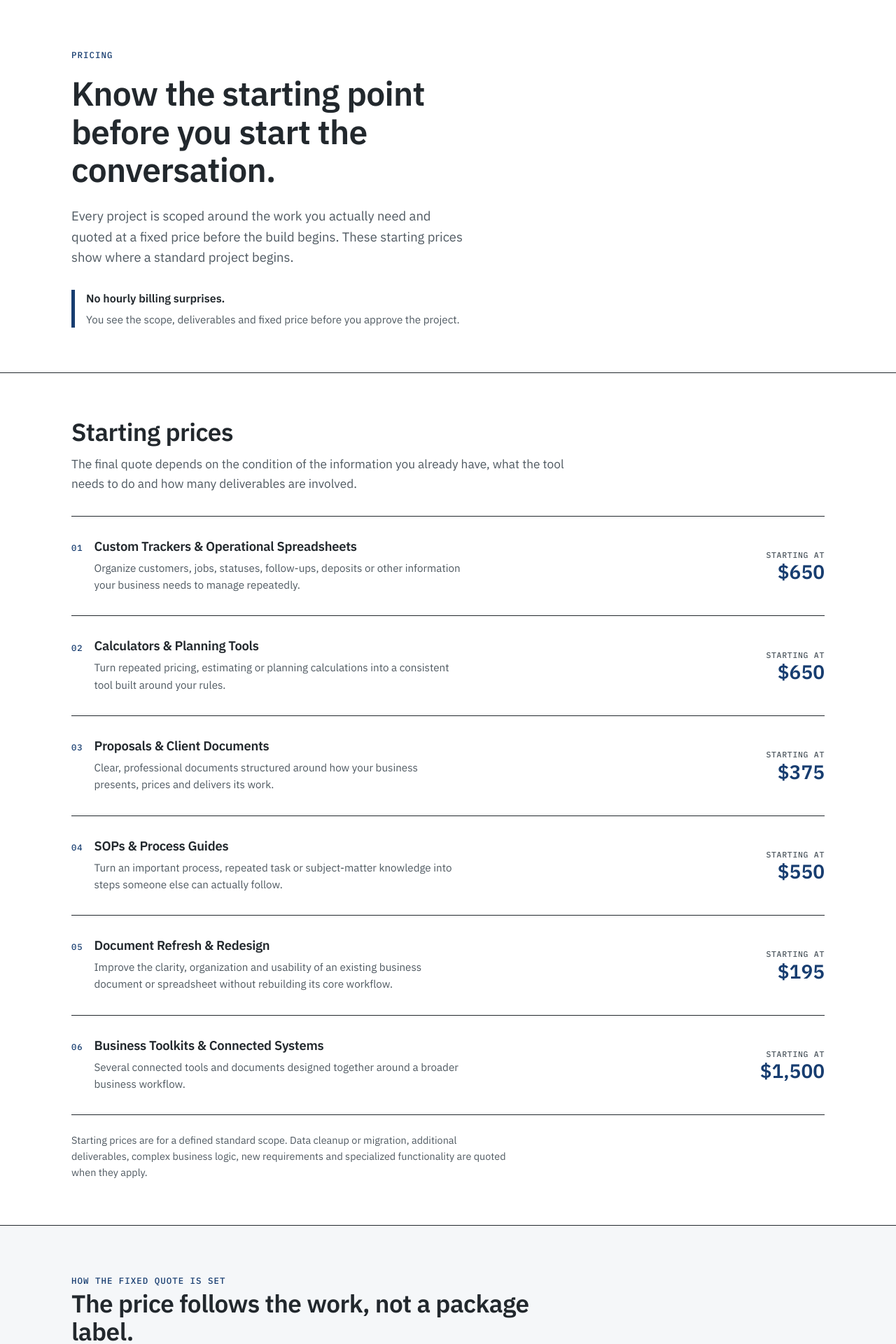
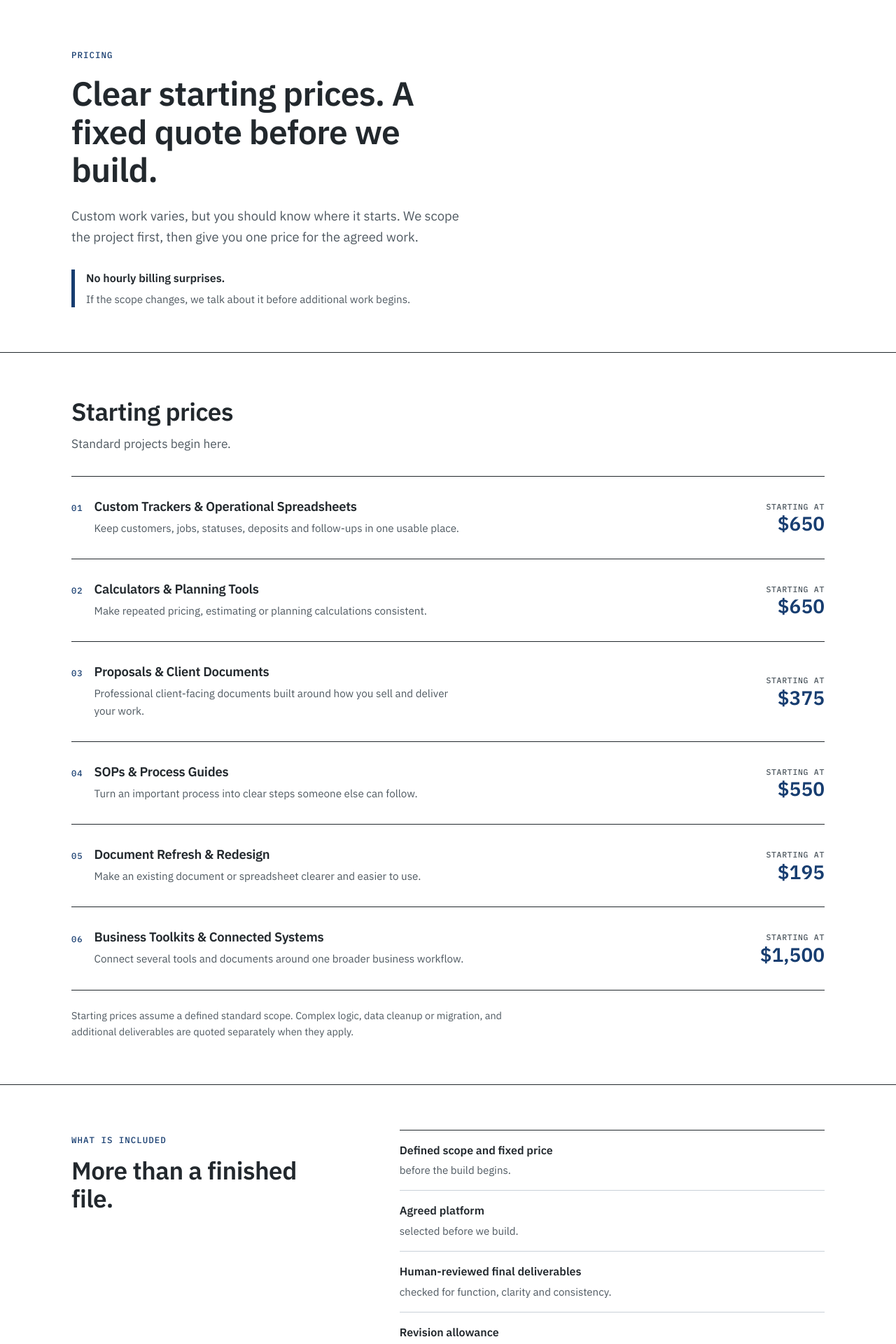
Before and after one commit to JJovel-09/Jovel-Creative, a PHP site: page /pricing in a window 1280 px wide. Shown: the part 59-1979 px from the top of the page at 70% size. Run offline with PHP 8.4, Linux system fonts and the light colour scheme.

Commit message:
Simplify Pricing page for faster scanning

```diff
--- a/pricing.php
+++ b/pricing.php
@@ -7,7 +7,7 @@ $description = 'Starting prices for custom spreadsheets, calculators, proposals,
 $extra_stylesheet = '/css/pricing.css';
 
 $og_title       = 'Clear starting prices. Fixed quotes before the build.';
-$og_description = 'See Jovel Creative starting prices and how a fixed project quote is determined.';
+$og_description = 'See Jovel Creative starting prices and what affects a custom project quote.';
 
 $schema = [
     '@context'    => 'https://schema.org',
@@ -29,87 +29,90 @@ require __DIR__ . '/includes/header.php';
   <section class="page-hero pricing-hero">
     <div class="container">
       <span class="tag">Pricing</span>
-      <h1>Know the starting point before you start the conversation.</h1>
-      <p class="page-hero-sub">Every project is scoped around the work you actually need and quoted at a fixed price before the build begins. These starting prices show where a standard project begins.</p>
-      <div class="pricing-hero-note"><strong>No hourly billing surprises.</strong><span>You see the scope, deliverables and fixed price before you approve the project.</span></div>
+      <h1>Clear starting prices. A fixed quote before we build.</h1>
+      <p class="page-hero-sub">Custom work varies, but you should know where it starts. We scope the project first, then give you one price for the agreed work.</p>
+      <div class="pricing-hero-note">
+        <strong>No hourly billing surprises.</strong>
+        <span>If the scope changes, we talk about it before additional work begins.</span>
+      </div>
     </div>
   </section>
 
   <section class="section" aria-labelledby="starting-prices-heading">
     <div class="container">
-      <div class="section-head">
+      <div class="section-head pricing-section-head">
         <h2 id="starting-prices-heading">Starting prices</h2>
-        <p>The final quote depends on the condition of the information you already have, what the tool needs to do and how many deliverables are involved.</p>
+        <p>Standard projects begin here.</p>
       </div>
 
       <div class="pricing-list">
-        <article class="pricing-row"><div class="pricing-service"><span class="pricing-index">01</span><div><h3>Custom Trackers &amp; Operational Spreadsheets</h3><p>Organize customers, jobs, statuses, follow-ups, deposits or other information your business needs to manage repeatedly.</p></div></div><div class="pricing-amount"><small>Starting at</small><strong>$650</strong></div></article>
-        <article class="pricing-row"><div class="pricing-service"><span class="pricing-index">02</span><div><h3>Calculators &amp; Planning Tools</h3><p>Turn repeated pricing, estimating or planning calculations into a consistent tool built around your rules.</p></div></div><div class="pricing-amount"><small>Starting at</small><strong>$650</strong></div></article>
-        <article class="pricing-row"><div class="pricing-service"><span class="pricing-index">03</span><div><h3>Proposals &amp; Client Documents</h3><p>Clear, professional documents structured around how your business presents, prices and delivers its work.</p></div></div><div class="pricing-amount"><small>Starting at</small><strong>$375</strong></div></article>
-        <article class="pricing-row"><div class="pricing-service"><span class="pricing-index">04</span><div><h3>SOPs &amp; Process Guides</h3><p>Turn an important process, repeated task or subject-matter knowledge into steps someone else can actually follow.</p></div></div><div class="pricing-amount"><small>Starting at</small><strong>$550</strong></div></article>
-        <article class="pricing-row"><div class="pricing-service"><span class="pricing-index">05</span><div><h3>Document Refresh &amp; Redesign</h3><p>Improve the clarity, organization and usability of an existing business document or spreadsheet without rebuilding its core workflow.</p></div></div><div class="pricing-amount"><small>Starting at</small><strong>$195</strong></div></article>
-        <article class="pricing-row pricing-row-featured"><div class="pricing-service"><span class="pricing-index">06</span><div><h3>Business Toolkits &amp; Connected Systems</h3><p>Several connected tools and documents designed together around a broader business workflow.</p></div></div><div class="pricing-amount"><small>Starting at</small><strong>$1,500</strong></div></article>
+        <article class="pricing-row">
+          <div class="pricing-service"><span class="pricing-index">01</span><div><h3>Custom Trackers &amp; Operational Spreadsheets</h3><p>Keep customers, jobs, statuses, deposits and follow-ups in one usable place.</p></div></div>
+          <div class="pricing-amount"><small>Starting at</small><strong>$650</strong></div>
+        </article>
+        <article class="pricing-row">
+          <div class="pricing-service"><span class="pricing-index">02</span><div><h3>Calculators &amp; Planning Tools</h3><p>Make repeated pricing, estimating or planning calculations consistent.</p></div></div>
+          <div class="pricing-amount"><small>Starting at</small><strong>$650</strong></div>
+        </article>
+        <article class="pricing-row">
+          <div class="pricing-service"><span class="pricing-index">03</span><div><h3>Proposals &amp; Client Documents</h3><p>Professional client-facing documents built around how you sell and deliver your work.</p></div></div>
+          <div class="pricing-amount"><small>Starting at</small><strong>$375</strong></div>
+        </article>
+        <article class="pricing-row">
+          <div class="pricing-service"><span class="pricing-index">04</span><div><h3>SOPs &amp; Process Guides</h3><p>Turn an important process into clear steps someone else can follow.</p></div></div>
+          <div class="pricing-amount"><small>Starting at</small><strong>$550</strong></div>
+        </article>
+        <article class="pricing-row">
+          <div class="pricing-service"><span class="pricing-index">05</span><div><h3>Document Refresh &amp; Redesign</h3><p>Make an existing document or spreadsheet clearer and easier to use.</p></div></div>
+          <div class="pricing-amount"><small>Starting at</small><strong>$195</strong></div>
+        </article>
+        <article class="pricing-row pricing-row-featured">
+          <div class="pricing-service"><span class="pricing-index">06</span><div><h3>Business Toolkits &amp; Connected Systems</h3><p>Connect several tools and documents around one broader business workflow.</p></div></div>
+          <div class="pricing-amount"><small>Starting at</small><strong>$1,500</strong></div>
+        </article>
       </div>
-      <p class="pricing-footnote">Starting prices are for a defined standard scope. Data cleanup or migration, additional deliverables, complex business logic, new requirements and specialized functionality are quoted when they apply.</p>
+      <p class="pricing-footnote">Starting prices assume a defined standard scope. Complex logic, data cleanup or migration, and additional deliverables are quoted separately when they apply.</p>
+    </div>
+  </section>
+
+  <section class="section pricing-included-section" aria-labelledby="included-heading">
+    <div class="container">
+      <div class="pricing-two-col">
+        <div>
+          <span class="tag">What is included</span>
+          <h2 id="included-heading">More than a finished file.</h2>
+        </div>
+        <ul class="pricing-included">
+          <li><strong>Defined scope and fixed price</strong><span>before the build begins.</span></li>
+          <li><strong>Agreed platform</strong><span>selected before we build.</span></li>
+          <li><strong>Human-reviewed final deliverables</strong><span>checked for function, clarity and consistency.</span></li>
+          <li><strong>Revision allowance</strong><span>stated in your quote.</span></li>
+          <li><strong>Editable final files</strong><span>for your business after full payment.</span></li>
+        </ul>
+      </div>
     </div>
   </section>
 
   <section class="section pricing-quote-section" aria-labelledby="quote-heading">
     <div class="container">
-      <div class="section-head">
-        <span class="tag">How the fixed quote is set</span>
-        <h2 id="quote-heading">The price follows the work, not a package label.</h2>
-        <p>Before quoting, we look at enough of the real project to understand what has to be structured, built and tested.</p>
+      <div class="section-head pricing-section-head">
+        <span class="tag">Why the final quote may vary</span>
+        <h2 id="quote-heading">The price follows the work.</h2>
       </div>
-      <div class="quote-factors">
-        <article><span>01</span><h3>What you are starting with</h3><p>Clean source material takes less restructuring than scattered files, incomplete information or a process that still has to be mapped.</p></article>
-        <article><span>02</span><h3>What the tool needs to do</h3><p>A straightforward tracker is different from a tool with formulas, business rules, connected records or multiple outputs.</p></article>
-        <article><span>03</span><h3>What has to be delivered</h3><p>One finished tool is different from several connected files, client-facing documents or multiple versions.</p></article>
-        <article><span>04</span><h3>What has to be tested</h3><p>More calculations, edge cases, data movement and workflow dependencies require more validation before delivery.</p></article>
+      <div class="quote-factors quote-factors-compact">
+        <article><span>01</span><h3>Your starting point</h3><p>Clean, organized source material takes less restructuring than scattered or incomplete information.</p></article>
+        <article><span>02</span><h3>What the tool needs to do</h3><p>Formulas, business rules, connected records and specialized functionality add complexity.</p></article>
+        <article><span>03</span><h3>What we need to deliver and test</h3><p>More outputs, edge cases and dependencies require more build and QA time.</p></article>
       </div>
-      <div class="file-review-callout"><div><strong>For custom work, we may need to review the files first.</strong><p>You do not upload sensitive working files through the public website. If the project looks like a fit, we arrange the appropriate file review before the fixed quote when needed.</p></div></div>
+      <p class="file-review-note"><strong>Some custom projects require a private file review before we quote.</strong> Sensitive working files are not uploaded through the public website.</p>
     </div>
   </section>
 
-  <section class="section" aria-labelledby="included-heading">
-    <div class="container">
-      <div class="pricing-two-col">
-        <div>
-          <span class="tag">Included in the project</span>
-          <h2 id="included-heading">The quote covers more than file production.</h2>
-        </div>
-        <ul class="pricing-included">
-          <li><strong>Defined scope before the build.</strong><span>What the project covers and does not cover is documented before work begins.</span></li>
-          <li><strong>Platform agreed up front.</strong><span>Excel, Google Sheets, Word or another agreed platform is selected before the build.</span></li>
-          <li><strong>Human-reviewed delivery.</strong><span>Structure, functionality, presentation and factual consistency are reviewed before final delivery.</span></li>
-          <li><strong>Revision allowance stated in the quote.</strong><span>You know how review and revisions work before the project starts.</span></li>
-          <li><strong>Editable ownership after full payment.</strong><span>You receive the customized final deliverables for your business to keep and use.</span></li>
-        </ul>
-      </div>
-    </div>
-  </section>
-
-  <section class="section payment-section" aria-labelledby="payment-heading">
-    <div class="container">
-      <div class="section-head">
-        <span class="tag">Payment timing</span>
-        <h2 id="payment-heading">Payment is tied to project size.</h2>
-        <p>The payment schedule is stated in the quote and agreement before work begins.</p>
-      </div>
-      <div class="payment-grid">
-        <article><small>Projects under $500</small><strong>100% upfront</strong><p>Payment confirms the project and reserves the build.</p></article>
-        <article><small>$500 to $1,499</small><strong>50% / 50%</strong><p>Half to begin. The remaining half is due before final delivery.</p></article>
-        <article><small>$1,500 and above</small><strong>40% / 30% / 30%</strong><p>Initial payment, an agreed project milestone, then the final payment before delivery.</p></article>
-      </div>
-    </div>
-  </section>
-
-  <section class="section" aria-labelledby="scope-heading">
-    <div class="container">
-      <div class="pricing-scope">
-        <div><span class="tag">If the scope changes</span><h2 id="scope-heading">No silent expansion of the bill.</h2></div>
-        <div><p>If a new requirement changes the functionality, workflow, deliverables, data work or project complexity, we identify it before doing the additional work.</p><p>We either keep the original scope, reduce the scope to fit the original budget, or price the added work clearly. We reduce scope before discounting the work itself.</p></div>
-      </div>
+  <section class="pricing-promises" aria-label="Before work begins">
+    <div class="container pricing-promises-grid">
+      <div><strong>Fixed price approved</strong><span>before the build.</span></div>
+      <div><strong>Payment terms provided</strong><span>with your quote and agreement.</span></div>
+      <div><strong>Scope changes discussed first</strong><span>before additional work is done.</span></div>
     </div>
   </section>
 
@@ -117,7 +120,10 @@ require __DIR__ . '/includes/header.php';
     <div class="container">
       <h2 id="pricing-cta-heading">You do not need to know what kind of tool you need.</h2>
       <p>Tell us what is taking too long, what keeps getting rebuilt or what information is hard to manage. Figuring out what to build is part of the service.</p>
-      <div class="cta-row"><a class="btn btn-invert" href="/start-a-project">Start a Project</a><a class="btn btn-invert-outline" href="/examples">See an Example</a></div>
+      <div class="cta-row">
+        <a class="btn btn-invert" href="/start-a-project">Start a Project</a>
+        <a class="btn btn-invert-outline" href="/examples">See an Example</a>
+      </div>
     </div>
   </section>
 
```
